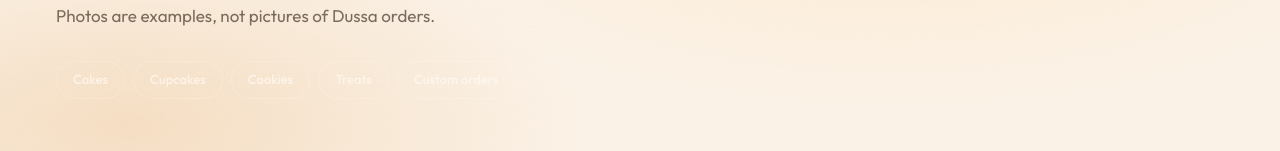
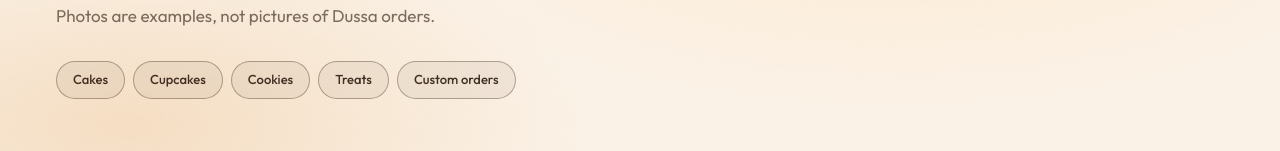
Before and after one commit to chretie17/dussa-bake-lab, a React (Vite) app: page /creations in a window 1280 px wide. Shown: the part 353-504 px from the top of the page. Built offline with nearby package versions, Linux system fonts and the light colour scheme; no server answers.

Commit message:
Fix theme-aware text, navigation, category controls and button contrast

```diff
--- a/src/pages/Creations.jsx
+++ b/src/pages/Creations.jsx
@@ -102,11 +102,12 @@ export default function Creations() {
               key={c.id}
               type="button"
               onClick={() => setParam('category', category === c.id ? 'all' : c.id)}
+              aria-pressed={category === c.id}
               className={classNames(
-                'rounded-full border px-4 py-2 text-[0.8125rem] font-medium transition-all duration-300',
+                'rounded-full border px-4 py-2 text-[0.8125rem] font-medium transition-all duration-300 focus-visible:outline-2 focus-visible:outline-offset-2 focus-visible:outline-accent',
                 category === c.id
-                  ? 'border-gold bg-gold text-espresso'
-                  : 'border-cream/22 text-cream/75 hover:border-cream/50 hover:text-cream',
+                  ? 'border-accent bg-accent text-accent-contrast shadow-soft'
+                  : 'border-on-deep/35 bg-on-deep/5 text-on-deep/90 hover:border-accent hover:bg-on-deep/10 hover:text-on-deep',
               )}
             >
               {c.name}
```
